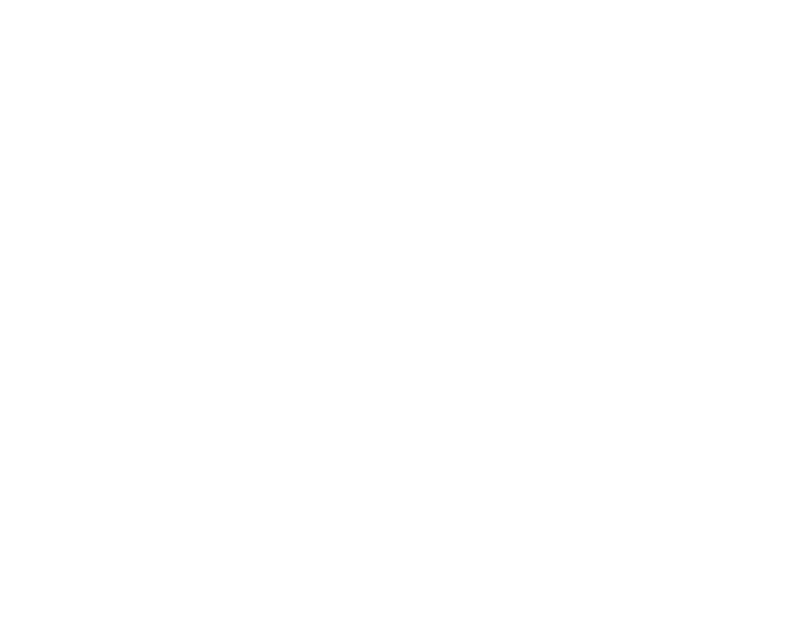
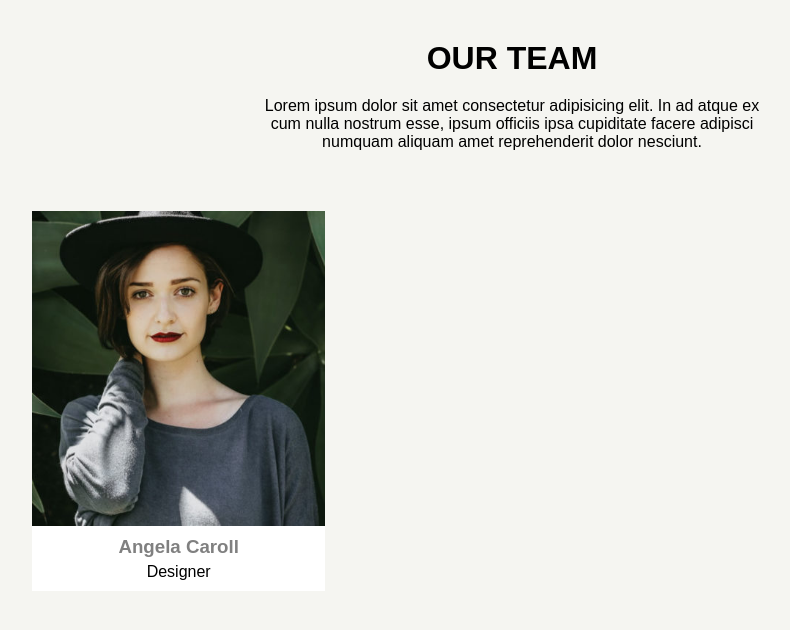
Before and after one commit to domenicatonziello/js-our-team, a plain HTML site: page index.html in a window 1280 px wide. Shown: the whole page, without its empty margins (128-918 px from the left). Drawn offline with Linux system fonts and the light colour scheme.

Commit message:
bozza css

```diff
--- a/index.html
+++ b/index.html
@@ -11,6 +11,21 @@
     <script defer src="script.js"></script>
 </head>
 <body>
-
+    <!-- HEADER -->
+    <header class="container-small">
+        <h1> OUR TEAM </h1>
+        <p> Lorem ipsum dolor sit amet consectetur adipisicing elit. In ad atque ex cum nulla nostrum esse, ipsum officiis ipsa cupiditate facere adipisci numquam aliquam amet reprehenderit dolor nesciunt.</p>
+    </header>
+    <main class="container">
+        <div class="row">
+            <div class="col">
+                <div class="card">
+                    <img src="img/angela-caroll-chief-editor.jpg" class="pb-10" alt="angela-caroll-chief-editor">
+                    <h3> Angela Caroll</h3>
+                    <p class="pb-10"> Designer </p>
+                </div>
+            </div>
+        </div>
+    </main>
 </body>
 </html>
--- a/style.css
+++ b/style.css
@@ -6,9 +6,45 @@
 /** Generic */
 body{
     font-family: sans-serif;
+    background-color: rgb(245,245,241);
+    text-align: center;
+}
+img{
+    max-width: 100%;
+    display: block;
 }
 /** Utility */
 .container{
     max-width: 1000px;
-    margin: 0 auto;
+    margin: 20px auto;
 }
+.container-small {
+    max-width: 500px;
+    margin: 40px auto;
+}
+.row{
+    display: flex;
+    flex-wrap: wrap;
+}
+.pb-10{
+    padding-bottom: 10px;
+}
+/* header */
+header h1{
+    margin: 20px;
+}
+/* main */
+.row .col{
+    flex-basis: calc(100% / 3);
+    min-height: 300px;
+    padding: 20px;
+    /* border: 1px dashed black; */
+}
+.card {
+    background-color: white;
+    /* border: 1px solid red; */
+}
+.card h3{
+    color: grey;
+    margin-bottom: 5px;
+}
```
